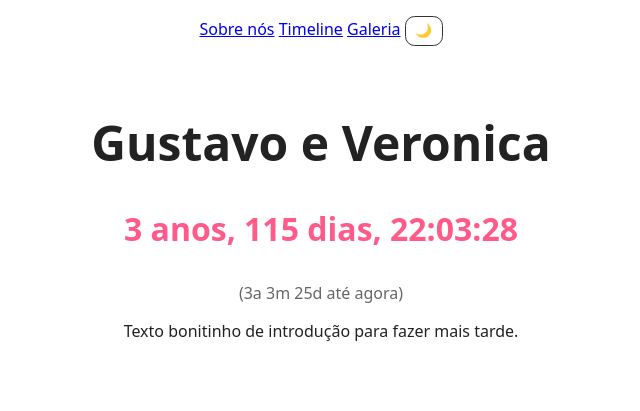
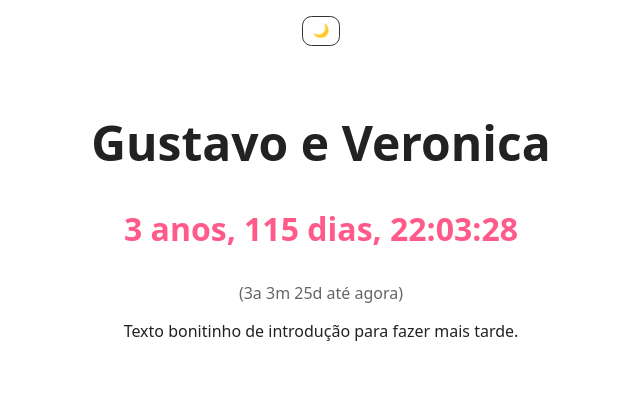
Before and after one commit to SrGonGit/VOG, a Flask app: page / in a window 1280 px wide. Shown: the top 411 px of the page, without its empty margins (319-959 px from the left). Run offline with Flask 3, Linux system fonts and the light colour scheme.

Commit message:
Update base.html

```diff
--- a/templates/base.html
+++ b/templates/base.html
@@ -9,9 +9,6 @@
 <body>
   <header class="container" style="text-align:center;">
     <nav class="dark-theme">
-      <a href="#sobre">Sobre nós</a>
-      <a href="#timeline">Timeline</a>
-      <a href="#galeria">Galeria</a>
       <button id="themeToggle" class="btn-ghost" aria-label="Alternar tema">🌙</button>
     </nav>
   </header>
```
